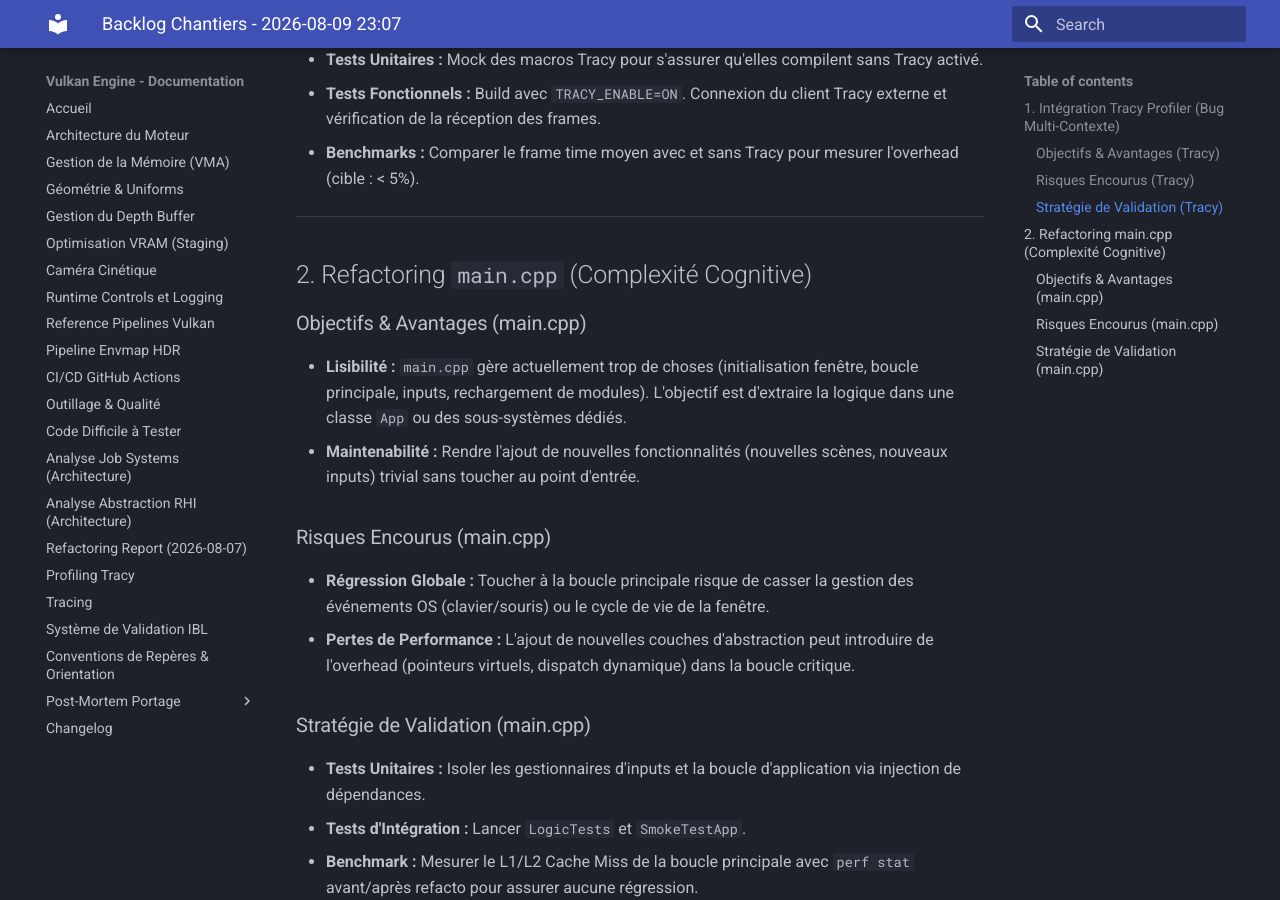
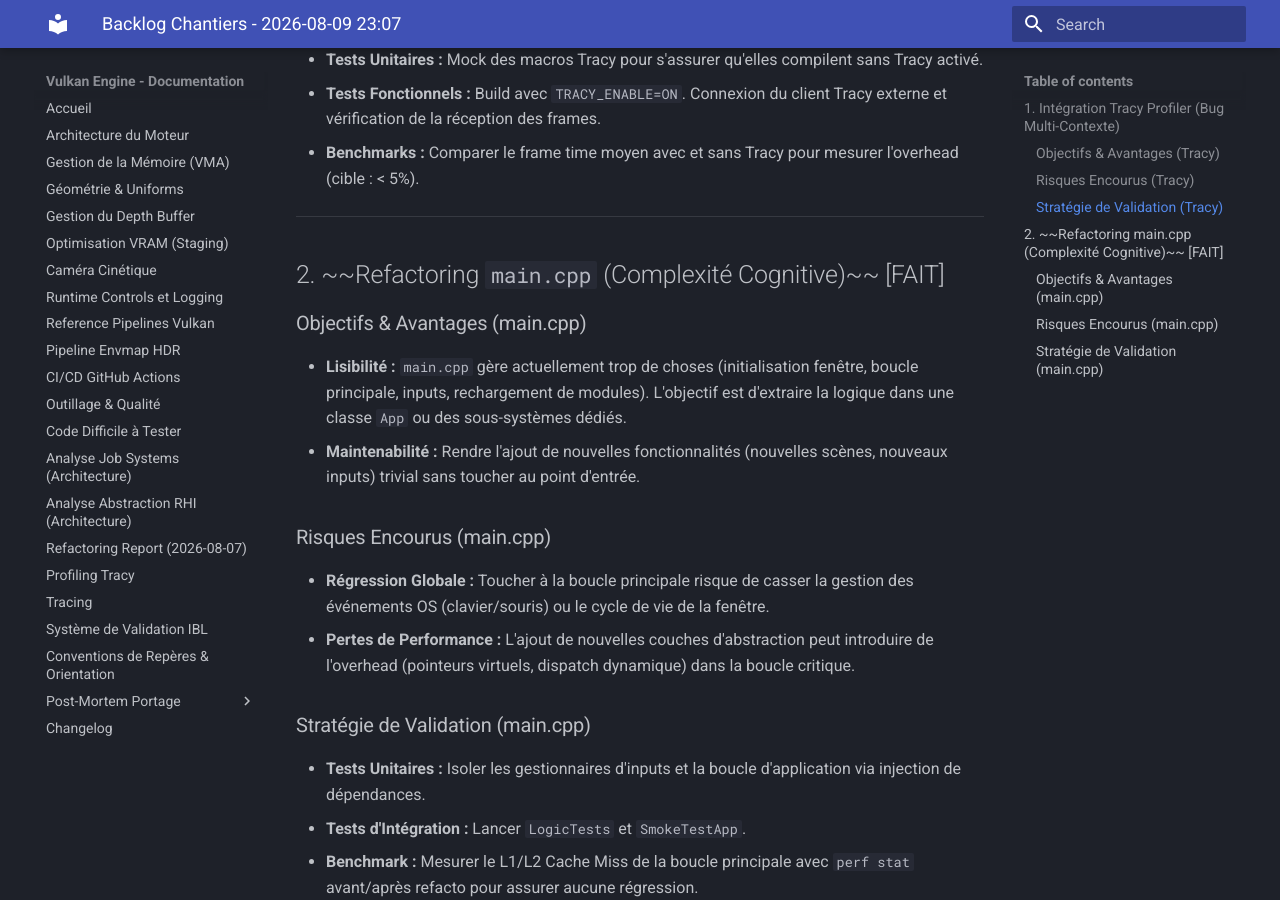
Before and after one commit to yoyonel/suckless-vulkan, an MkDocs documentation site: the page built from docs/backlog_chantiers_20260809.md, in a window 1280 px wide and 900 px high, scrolled down 723 px. Built offline with MkDocs 1.6.1 and Material for MkDocs 9.7.7, drawn with Linux system fonts in a browser that asks for light colours.

Commit message:
docs: update backlog and handoff to reflect IRenderCommandList migration

```diff
--- a/docs/backlog_chantiers_20260809.md
+++ b/docs/backlog_chantiers_20260809.md
@@ -22,7 +22,7 @@ Ce document liste les chantiers restants (hors Render Graph) suite au refactorin
 
 ______________________________________________________________________
 
-## 2. Refactoring `main.cpp` (Complexité Cognitive)
+## 2. ~~Refactoring `main.cpp` (Complexité Cognitive)~~ [FAIT]
 
 ### Objectifs & Avantages (main.cpp)
 
```
Also changed, not shown: docs/20260809_rhi_refactor_handoff.md (+1 -0 lines).
